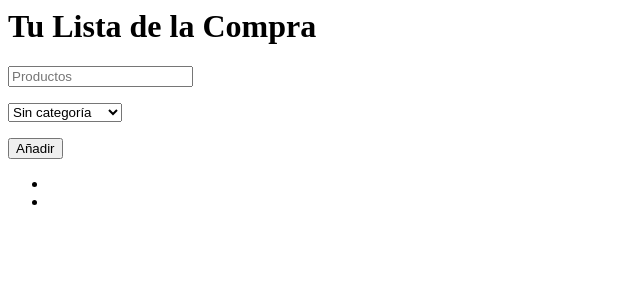
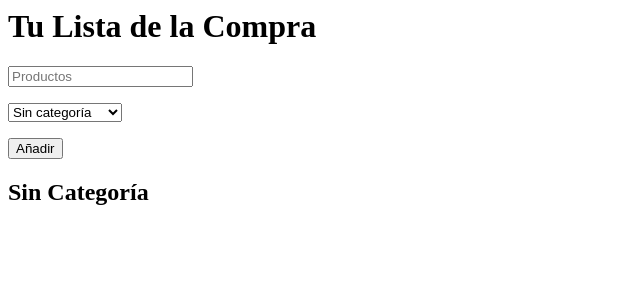
Before and after one commit to IoneAlma/ShoppingList, a React app: page / in a window 1280 px wide. Both pictures are taken after a click on the button "Añadir". Shown: the top 300 px of the page, without its empty margins (0-640 px from the left). Built offline with nearby package versions, Linux system fonts and the light colour scheme.

Commit message:
'Sin Categoría' is now the default Category

```diff
--- a/components/containers/ShoppingListContainer.js
+++ b/components/containers/ShoppingListContainer.js
@@ -11,7 +11,7 @@ class ShoppingListContainer extends Component {
 
     this.state = {
       productValue: '',
-      categoryValue: '',
+      categoryValue: 'Sin Categoría',
       isClicked: false,
     }
 
@@ -34,7 +34,7 @@ class ShoppingListContainer extends Component {
     })
   }
 
-  handleClick(event) {
+  handleClick() {
     this.setState({
       isClicked: true
     })
--- a/components/views/ProductsList.js
+++ b/components/views/ProductsList.js
@@ -1,10 +1,10 @@
 import React from "react"
 
 const ProductsList = (props) => (
-  <ul>
-    <li>{ props.categoryName }</li>
-    <li>{ props.productName }</li>
-  </ul>
+  <div>
+    <h2>{ props.categoryName }</h2>
+    <h3>{ props.productName }</h3>
+  </div>
 )
 
 export default ProductsList
```
Also changed, not shown: 1 other file (tests, documents, lock files or other folders).
